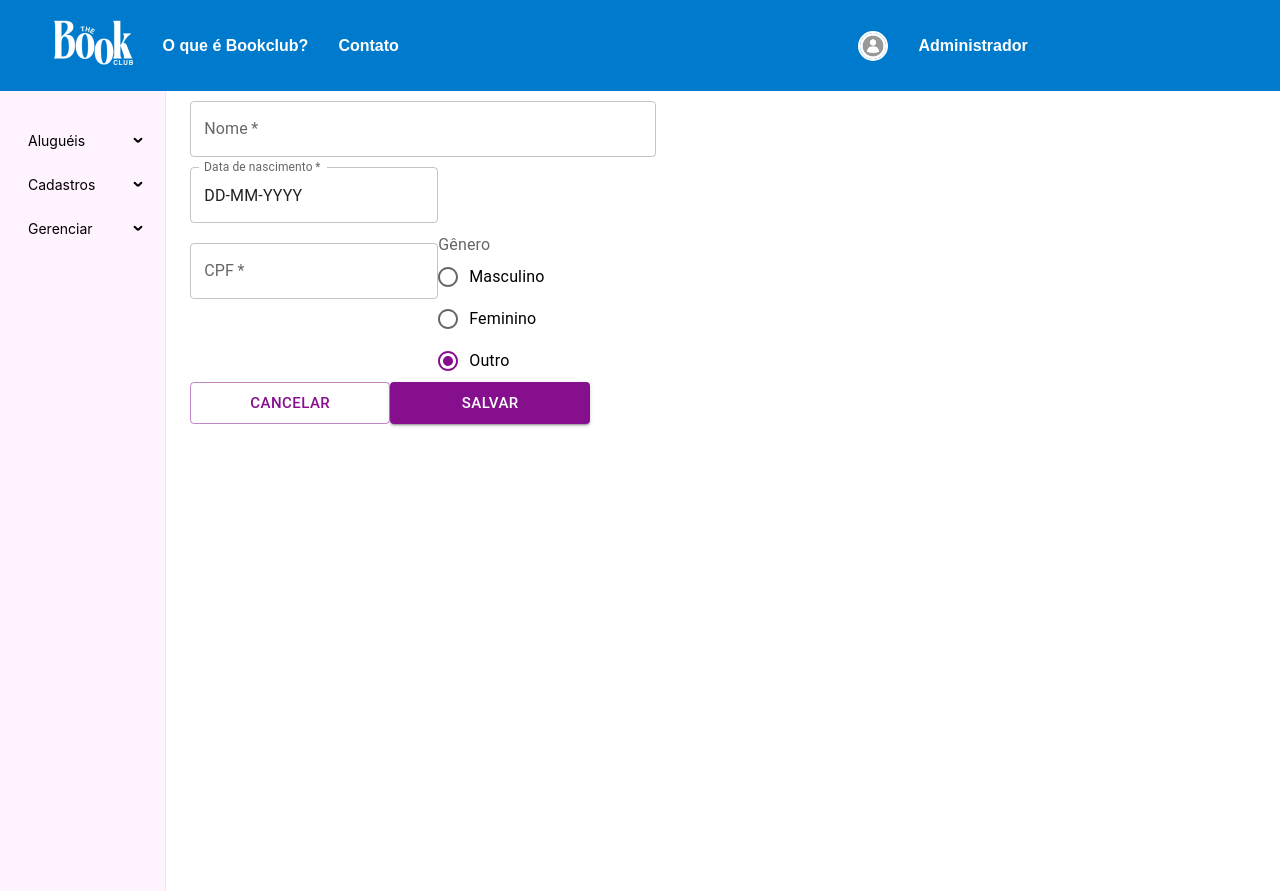
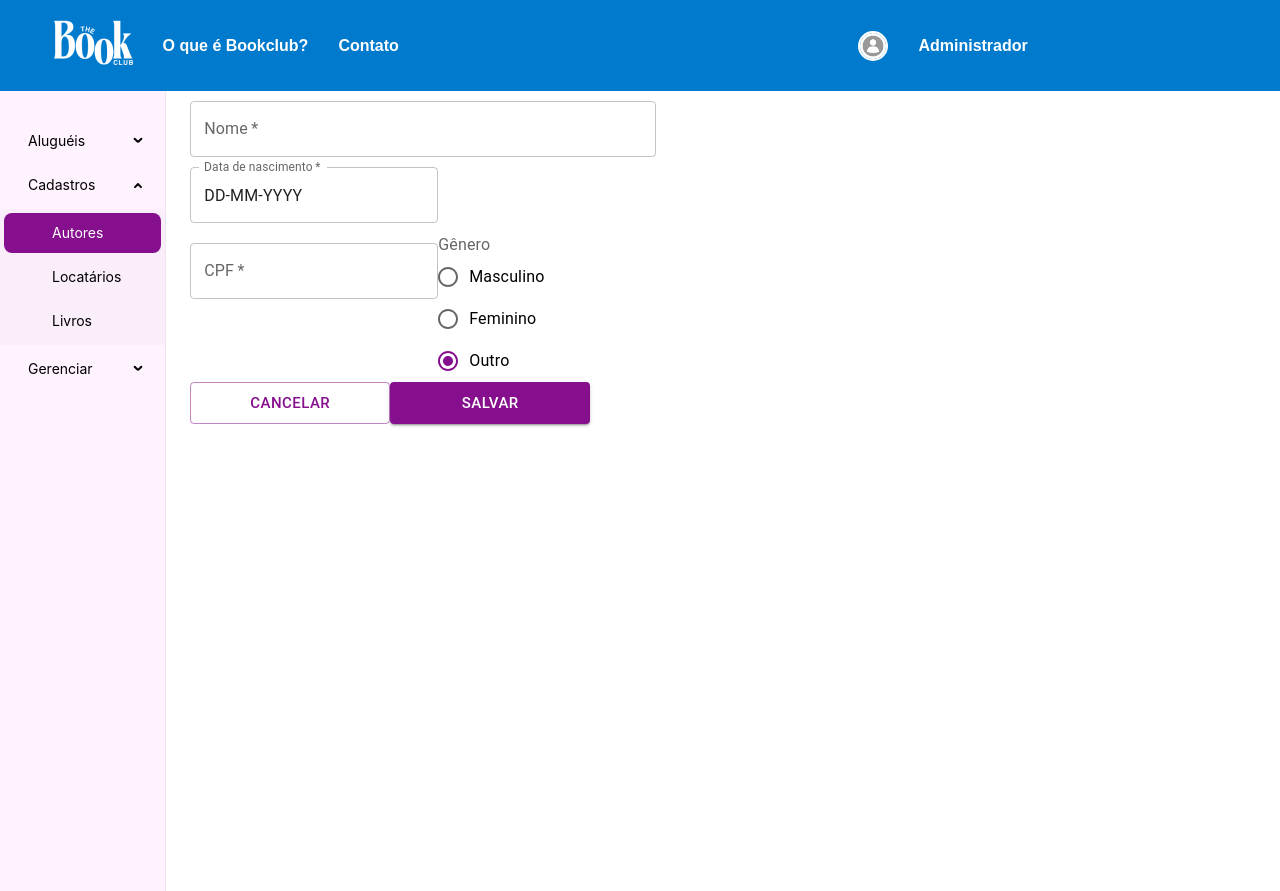
Before and after one commit to TheBookClubDB/TheBookClub-Front, a React (Vite) app: page /criar-autor in a window 1280 px wide. Built offline with nearby package versions, Linux system fonts and the light colour scheme.

Commit message:
fix: Muda Selecionador de Página

```diff
--- a/src/pages/FormAutor/index.tsx
+++ b/src/pages/FormAutor/index.tsx
@@ -8,7 +8,7 @@ const FormAutor = () => {
     <>
       <Header/>
       <Box sx={{ display: 'flex'}}>
-        <Sidebar item="autor"/>
+        <Sidebar pagina="cAutor"/>
         <Container>
           <FormularioDeCadastroDeAutor/>
         </Container>
```
